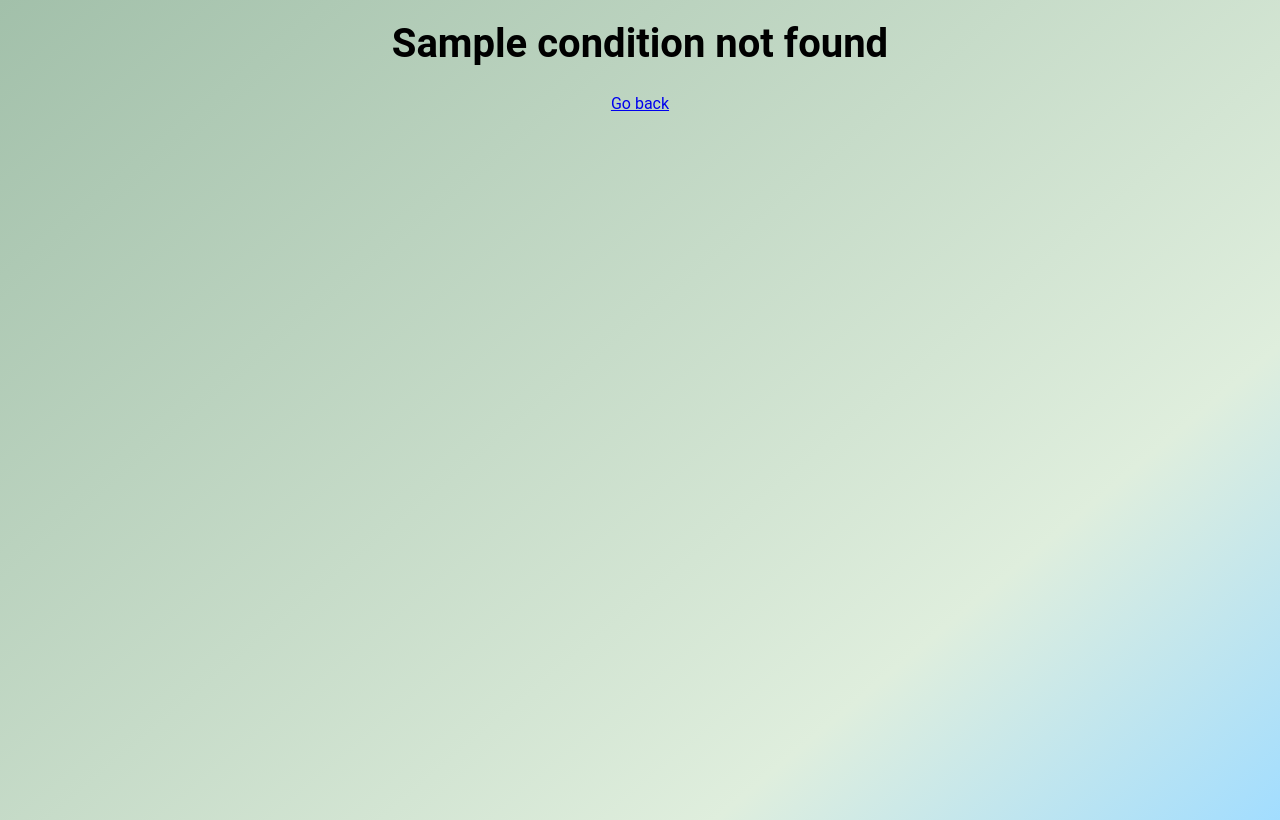
After one commit to Jacob-Greenberg/condition-collection, a Flask app: template templates/not_found.html in a window 1280 px wide. The commit adds this page. Run offline with Flask 3, Linux system fonts and the light colour scheme; the template is opened without the code that fills it: most values are stand-ins (such as "Sample title", 1, 10 or a date in 2020).

Commit message:
Working on getting search more ironed out

```diff
--- a/main.py
+++ b/main.py
@@ -21,6 +21,10 @@ app = Flask(__name__)
 def index():
     return render_template('index.html')
 
+@app.route('/condition')
+def condition():
+    condition_name = request.args.get('condition')
+    return render_template('condition.html', condition=condition_name )
 
 @app.route('/favicon.ico')
 def favicon():
--- /dev/null
+++ b/static/css/styles.css
@@ -0,0 +1,88 @@
+body {
+    background: rgb(255, 255, 255);
+    background: linear-gradient(140deg, rgb(162, 192, 170) 0%, rgb(223, 238, 221) 75%, rgb(162, 221, 255) 100%);
+    font-family: 'Roboto', sans-serif;
+    margin: 0;
+    padding: 0;
+    box-sizing: border-box;
+    justify-content: center;
+    align-items: center;
+    height: 100vh;
+    text-align: center;
+    overflow: hidden;
+
+}
+h1 {
+    font-size: 40px;
+    font-weight: 600;
+    color: #000;
+    text-align: center;
+    margin-top: 20px;
+}
+h1 .title{
+  font-family: "Gugi", sans-serif; /*this doesn't work*/
+  font-weight: 400;
+  font-style: normal;
+  font-size: 40px;
+}
+h2 {
+    font-size: 20px;
+    font-weight: 600;
+    color: #000;
+    text-align: center;
+    margin-top: 20px;
+}
+p{
+    font-size: 20px;
+    font-weight: 300;
+    color: #000;
+    text-align: center;
+    margin-top: 20px;
+}
+form {
+    width: 100%;
+    max-width: 500px;
+    margin: 20px auto;
+    padding: 20px;
+    background: #fff;
+    border-radius: 15px;
+    box-shadow: 0px 0px 2px 0px #000;
+}
+form input {
+    width: calc(100% - 20px);
+    margin: 10px 0;
+    padding: 10px;
+    border: 1px solid #000;
+    border-radius: 5px;
+}
+form button {
+    width: 100%;
+    padding: 10px;
+    border: 0;
+    border-radius: 5px;
+    background: #000;
+    color: #fff;
+    cursor: pointer;
+}
+form button:hover {
+    background: #555;
+}
+.searchbox{
+    width: 100%;
+    max-width: 550px;
+    margin: 20px auto;
+    padding: 20px;
+    background: rgba(255, 255, 255, 1);
+    border-radius: 15px;
+    box-shadow: 0px 0px 10px 0px #000;
+}
+
+.searchresult{
+    width: 100%;
+    max-width: 550px;
+    margin: 20px auto;
+    padding: 20px;
+    background: rgba(255, 255, 255, 1);
+    border-radius: 15px;
+    box-shadow: 0px 0px 10px 0px #000;
+}
--- /dev/null
+++ b/templates/not_found.html
@@ -0,0 +1,13 @@
+<!DOCTYPE html>
+<html lang="en">
+<head>
+    <meta charset="UTF-8">
+    <meta name="viewport" content="width=device-width, initial-scale=1.0">
+    <title>Search for {{condition}}</title>
+    <link rel="stylesheet" href="{{ url_for('static', filename='css/styles.css') }}">
+</head>
+<body>
+    <h1>{{Condition}} not found</h1>
+    <a href="/">Go back</a>
+</body>
+</html>
```
Also changed, not shown: templates/condition.html (added, +16 -0 lines), templates/index.html (+19 -2 lines), README.md.
